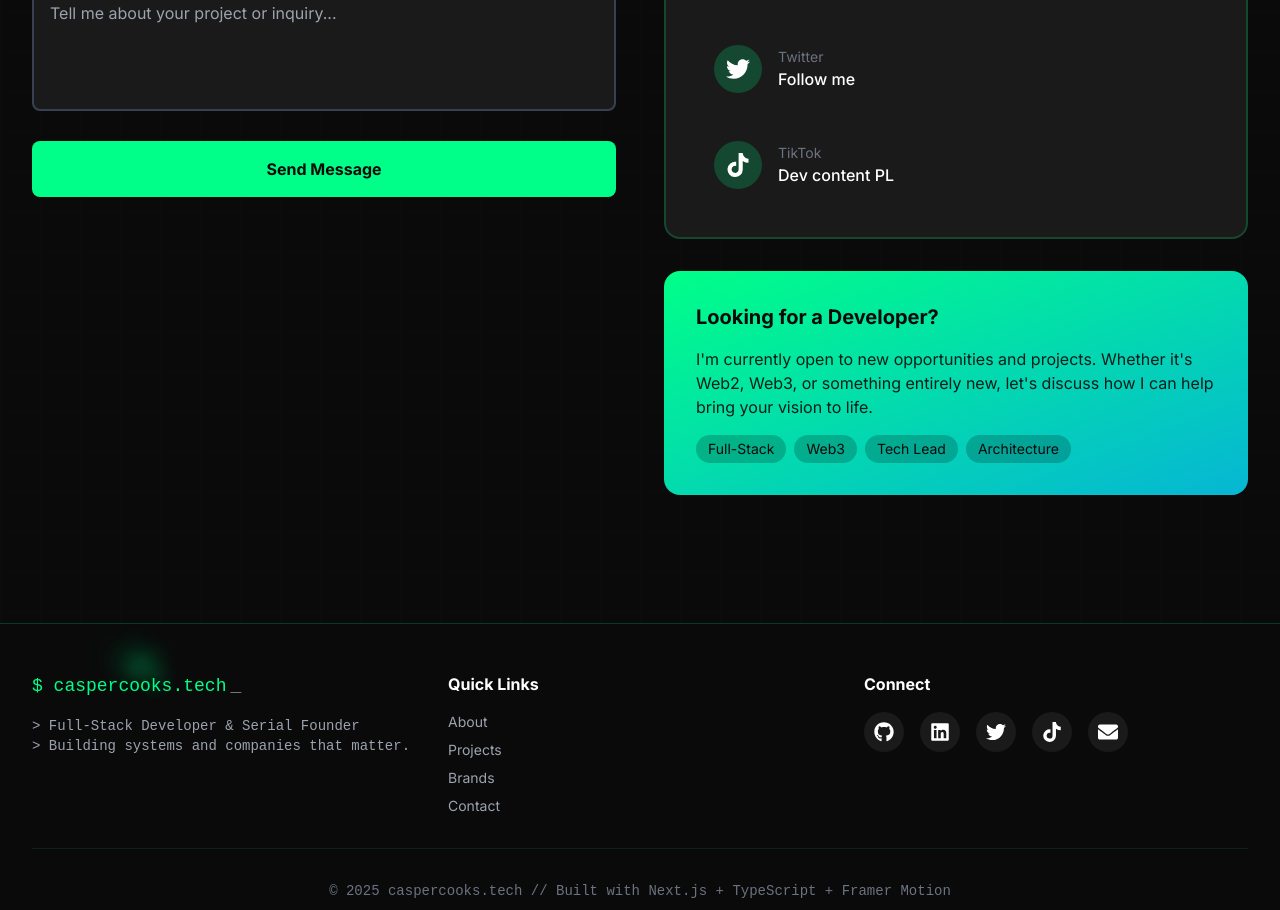
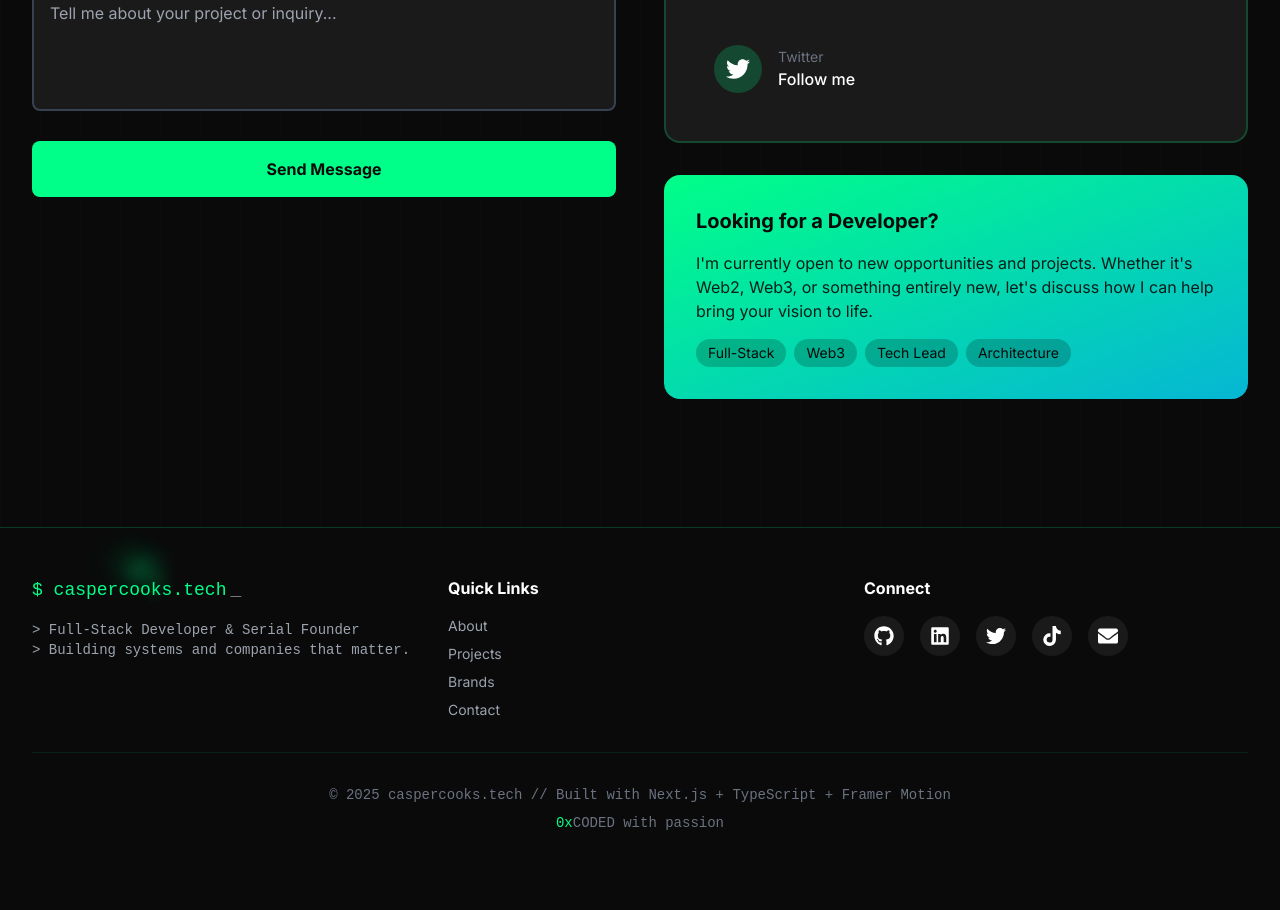
Before and after one commit to kgarbacinski/caspercooks.tech, a Next.js app: page / in a window 1280 px wide. Shown: the part 8500-9410 px from the top of the page. After the commit the page ends 9381 px from the top, so only its background shows below. Built offline with nearby package versions, Linux system fonts and the light colour scheme.

Commit message:
feat: remove tiktok from contact info

```diff
--- a/components/ContactSection.tsx
+++ b/components/ContactSection.tsx
@@ -3,7 +3,7 @@
 import { motion, useInView } from 'framer-motion'
 import { useTheme } from '@/contexts/ThemeContext'
 import { useRef, useState, useEffect } from 'react'
-import { FaEnvelope, FaLinkedin, FaGithub, FaTwitter, FaTiktok, FaUserTie, FaRocket, FaComments } from 'react-icons/fa'
+import { FaEnvelope, FaLinkedin, FaGithub, FaTwitter, FaUserTie, FaRocket, FaComments } from 'react-icons/fa'
 import type { IconType } from 'react-icons'
 
 export default function ContactSection() {
@@ -93,12 +93,6 @@
       label: 'Twitter',
       value: 'Follow me',
       link: 'https://x.com/KGarbacinski',
-    },
-    {
-      icon: FaTiktok,
-      label: 'TikTok',
-      value: 'Dev content PL',
-      link: 'https://www.tiktok.com/@kacper.senior.dev',
     },
   ]
 
```
